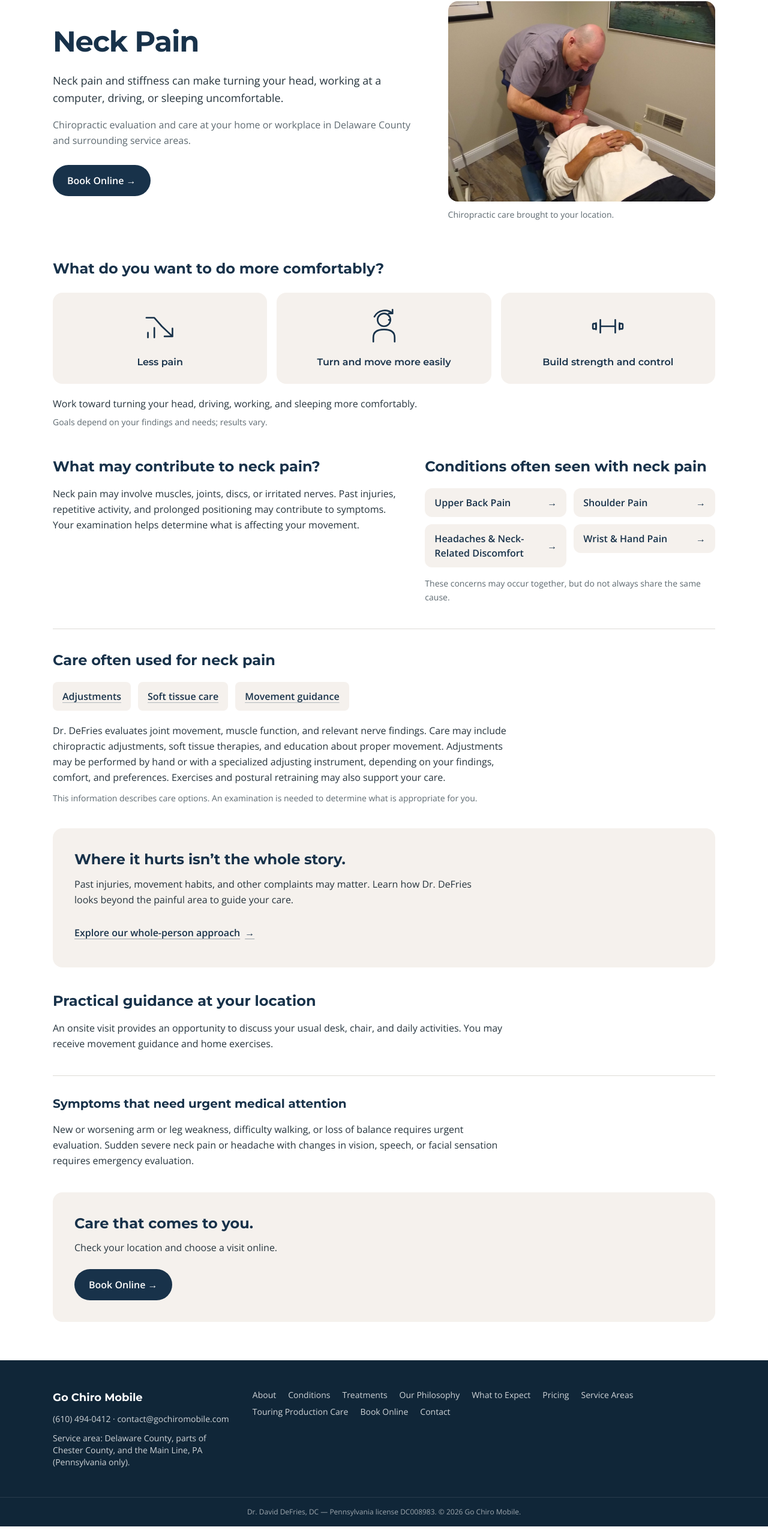
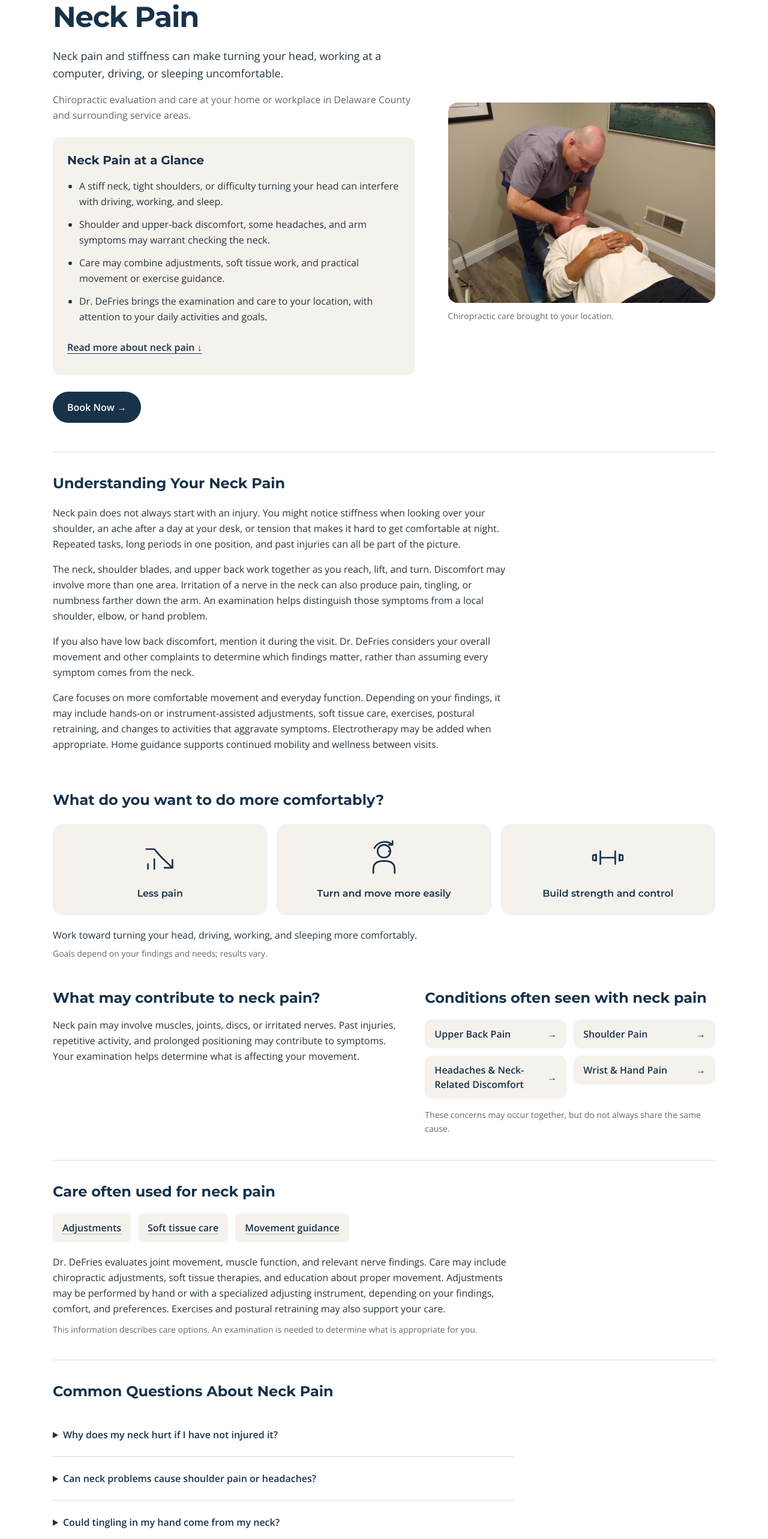
Before and after one commit to mybackcracker/gochiro-platform, a Next.js app: page /conditions/neck-pain in a window 1280 px wide. Shown: the part 227-2793 px from the top of the page at 60% size. Before the commit the page ends 2772 px from the top, so only its background shows below. Built offline with nearby package versions, Linux system fonts and the light colour scheme.

Commit message:
Add neck pain overview, deeper explanation, and patient-friendly FAQs

```diff
--- a/components/care/ConditionPage.tsx
+++ b/components/care/ConditionPage.tsx
@@ -4,6 +4,7 @@ import { Container, CTAButton } from "@/components/ui";
 import { getCondition, type ConditionContent } from "@/lib/conditions";
 import CareGoals from "./GoalIcons";
 import WholePersonBanner from "./WholePersonBanner";
+import { NeckSummary, NeckDetails, NeckFAQs } from "./NeckContent";
 
 export default function ConditionPage({ content }: { content: ConditionContent }) {
   const photos: Record<string, { src: string; alt: string; width: number; height: number }> = {
@@ -21,13 +22,15 @@ export default function ConditionPage({ content }: { content: ConditionContent }
         <h1 className="font-heading text-4xl font-bold leading-[1.1] tracking-tight text-navy sm:text-5xl">{content.heroTitle}</h1>
         <p className="mt-6 text-lg leading-relaxed text-ink">{content.intro}</p>
         <p className="mt-4 text-base leading-relaxed text-muted">Chiropractic evaluation and care at your home or workplace in Delaware County and surrounding service areas.</p>
-        <div className="mt-7"><CTAButton href="/book-online">Book Online →</CTAButton></div>
+        {content.slug === "neck-pain" && <NeckSummary/>}
+        <div className="mt-7"><CTAButton href="/book-online">{content.slug === "neck-pain" ? "Book Now →" : "Book Online →"}</CTAButton></div>
       </div>
       {photo && <figure className="mx-auto w-full max-w-sm lg:max-w-none">
         <Image src={photo.src} alt={photo.alt} width={photo.width} height={photo.height} preload sizes="(min-width: 1024px) 440px, (min-width: 640px) 384px, 100vw" className="h-auto w-full rounded-2xl"/>
         <figcaption className="mt-3 text-sm text-muted">Chiropractic care brought to your location.</figcaption>
       </figure>}
     </header>
+    {content.slug === "neck-pain" && <NeckDetails/>}
     <CareGoals mobilityLabel={content.mobilityLabel} mobilityIcon={content.mobilityIcon} activity={content.activity}/>
     <div className="mt-12 grid gap-10 lg:grid-cols-[1.2fr_1fr]">
       <section><h2 className="font-heading text-2xl font-bold text-navy">What may contribute to {content.title.toLowerCase()}?</h2><p className="mt-4 text-base leading-relaxed text-ink">{content.contributing}</p></section>
@@ -41,6 +44,7 @@ export default function ConditionPage({ content }: { content: ConditionContent }
       <p className="mt-5 max-w-3xl text-base leading-relaxed text-ink">{content.care}</p>
       <p className="mt-3 text-sm text-muted">This information describes care options. An examination is needed to determine what is appropriate for you.</p>
     </section>
+    {content.slug === "neck-pain" && <NeckFAQs/>}
     <WholePersonBanner/>
     <section><h2 className="font-heading text-2xl font-bold text-navy">Practical guidance at your location</h2><p className="mt-4 max-w-3xl text-base leading-relaxed text-ink">{content.home}</p></section>
     <section className="mt-10 border-t border-line pt-8" aria-labelledby="safety"><h2 id="safety" className="font-heading text-xl font-bold text-navy">Symptoms that need urgent medical attention</h2>
--- /dev/null
+++ b/components/care/NeckContent.tsx
@@ -0,0 +1,47 @@
+import Link from "next/link";
+
+export function NeckSummary() {
+  return <section aria-labelledby="neck-summary" className="mt-6 rounded-xl bg-cream p-5 sm:p-6">
+    <h2 id="neck-summary" className="font-heading text-xl font-bold text-navy">Neck Pain at a Glance</h2>
+    <ul className="mt-4 list-disc space-y-3 pl-5 text-base leading-relaxed text-ink">
+      <li>A stiff neck, tight shoulders, or difficulty turning your head can interfere with driving, working, and sleep.</li>
+      <li>Shoulder and upper-back discomfort, some headaches, and arm symptoms may warrant checking the neck.</li>
+      <li>Care may combine adjustments, soft tissue work, and practical movement or exercise guidance.</li>
+      <li>Dr. DeFries brings the examination and care to your location, with attention to your daily activities and goals.</li>
+    </ul>
+    <Link href="#understanding-neck-pain" className="mt-4 inline-flex min-h-11 items-center font-semibold text-navy underline underline-offset-4">Read more about neck pain ↓</Link>
+  </section>;
+}
+
+export function NeckDetails() {
+  return <section id="understanding-neck-pain" className="mt-12 scroll-mt-28 border-t border-line pt-9">
+    <h2 className="font-heading text-2xl font-bold text-navy">Understanding Your Neck Pain</h2>
+    <div className="mt-5 max-w-3xl space-y-4 text-base leading-relaxed text-ink">
+      <p>Neck pain does not always start with an injury. You might notice stiffness when looking over your shoulder, an ache after a day at your desk, or tension that makes it hard to get comfortable at night. Repeated tasks, long periods in one position, and past injuries can all be part of the picture.</p>
+      <p>The neck, shoulder blades, and upper back work together as you reach, lift, and turn. Discomfort may involve more than one area. Irritation of a nerve in the neck can also produce pain, tingling, or numbness farther down the arm. An examination helps distinguish those symptoms from a local shoulder, elbow, or hand problem.</p>
+      <p>If you also have low back discomfort, mention it during the visit. Dr. DeFries considers your overall movement and other complaints to determine which findings matter, rather than assuming every symptom comes from the neck.</p>
+      <p>Care focuses on more comfortable movement and everyday function. Depending on your findings, it may include hands-on or instrument-assisted adjustments, soft tissue care, exercises, postural retraining, and changes to activities that aggravate symptoms. Electrotherapy may be added when appropriate. Home guidance supports continued mobility and wellness between visits.</p>
+    </div>
+  </section>;
+}
+
+const faqs = [
+  ["Why does my neck hurt if I have not injured it?", "Neck discomfort can develop gradually. Repeated movements, prolonged positioning, muscle tension, and changes in joints or discs may contribute. Your history and examination help identify what deserves attention."],
+  ["Can neck problems cause shoulder pain or headaches?", "They can contribute to shoulder or upper-back discomfort and some headaches. These symptoms also have other causes. Dr. DeFries checks how your neck moves and considers the pattern of your symptoms before recommending care."],
+  ["Could tingling in my hand come from my neck?", "Sometimes. An irritated nerve in the neck can cause symptoms in the arm or hand, but nerves can also be affected elsewhere. Tell Dr. DeFries about numbness, tingling, or weakness. New or worsening weakness needs prompt medical evaluation."],
+  ["What can I change at my desk or while using my phone?", "Try changing position regularly and bringing the screen closer to a comfortable viewing height. Short movement breaks may be easier to maintain than trying to hold one perfect posture. During a home or workplace visit, Dr. DeFries can discuss your actual setup."],
+  ["Should I change my pillow or use heat or ice?", "A pillow that supports your neck comfortably without tipping your head far to one side may help. Heat or cold may provide short-term comfort; use a cloth barrier and avoid extremes of temperature. Gentle movement within comfort is usually preferable to holding the neck still all day. Individual guidance depends on your symptoms."],
+  ["Do I need an X-ray or MRI before a visit?", "Not everyone needs imaging. Your symptoms, medical history, and examination guide whether an X-ray, MRI, or another evaluation would be useful. Bring any existing reports you have."],
+  ["Do all neck visits include a manual adjustment?", "No. Care is selected after your examination and discussion of your comfort and preferences. Options may include manual or instrument-assisted adjustments, soft tissue work, movement guidance, and exercise."],
+  ["How long does it take to improve?", "It varies with the cause, how long symptoms have been present, your daily demands, and your response to care. Progress is assessed through comfort, movement, and activities such as driving, working, and sleeping, with the plan adjusted as needed."],
+];
+
+export function NeckFAQs() {
+  return <section aria-labelledby="neck-faqs" className="mt-10 border-t border-line pt-9">
+    <h2 id="neck-faqs" className="font-heading text-2xl font-bold text-navy">Common Questions About Neck Pain</h2>
+    <div className="mt-5 max-w-3xl divide-y divide-line">{faqs.map(([question, answer]) => <details key={question} className="group py-4">
+      <summary className="cursor-pointer py-2 font-semibold text-navy focus-visible:outline-2 focus-visible:outline-offset-4">{question}</summary>
+      <p className="mt-3 text-base leading-relaxed text-ink">{answer}</p>
+    </details>)}</div>
+  </section>;
+}
```
